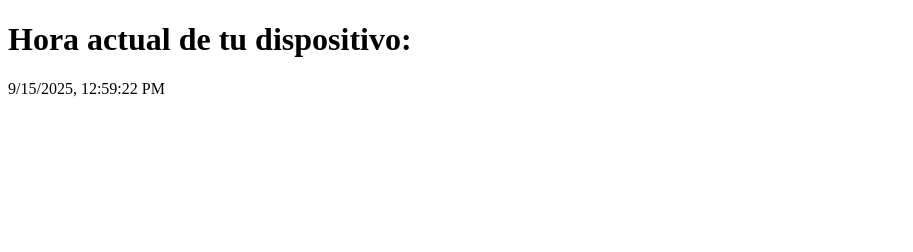
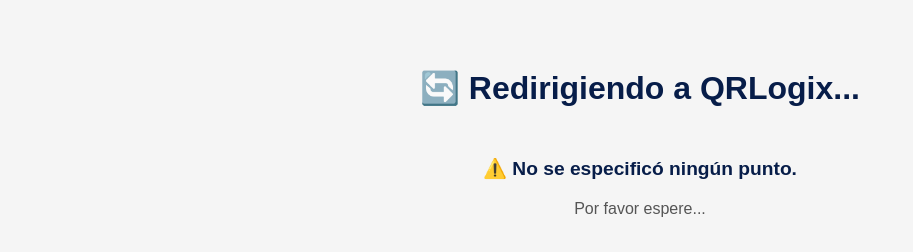
Before and after one commit to usuarioap03-hash/hosting, a plain HTML site: page index.html in a window 1280 px wide. Shown: the whole page, without its empty margins (0-913 px from the left). Drawn offline with Linux system fonts and the light colour scheme.

Commit message:
Update index.html

```diff
--- a/index.html
+++ b/index.html
@@ -1,25 +1,55 @@
 <!DOCTYPE html>
-<html>
+<html lang="es">
 <head>
-<title>Hora del dispositivo</title>
+    <meta charset="UTF-8">
+    <meta name="viewport" content="width=device-width, initial-scale=1.0">
+    <title>QRLogix - Redirección</title>
+    <style>
+        body {
+            background-color: #f5f5f5;
+            font-family: Arial, sans-serif;
+            text-align: center;
+            padding: 40px;
+            color: #071D49;
+        }
+        .mensaje {
+            margin-top: 50px;
+            font-size: 1.2rem;
+            font-weight: bold;
+        }
+        .cargando {
+            margin-top: 20px;
+            font-size: 1rem;
+            color: #555;
+        }
+    </style>
 </head>
 <body>
-<h1>Hora actual de tu dispositivo:</h1>
-<p id="hora"></p>
+    <h1>🔄 Redirigiendo a QRLogix...</h1>
+    <div class="mensaje" id="mensaje"></div>
+    <div class="cargando">Por favor espere...</div>
 
     <script>
+        // ✅ Cambia esta URL cada vez que actualices el túnel
+        const BASE_URL = "https://TU-TUNEL-ACTUAL.ngrok-free.app";
 
-        function mostrarHora() {
+        // Obtener parámetros de la URL
+        const params = new URLSearchParams(window.location.search);
+        const punto = params.get("punto");
 
-            const ahora = new Date();
+        if (punto) {
+            const destino = `${BASE_URL}/scan/punto${punto}`;
+            document.getElementById("mensaje").textContent =
+                `Será redirigido al Punto ${punto}`;
 
-            document.getElementById("hora").textContent = ahora.toLocaleString();
-
+            // Redirigir en 1.5 segundos
+            setTimeout(() => {
+                window.location.href = destino;
+            }, 1500);
+        } else {
+            document.getElementById("mensaje").textContent =
+                "⚠️ No se especificó ningún punto.";
         }
-
-        mostrarHora();
-
-        setInterval(mostrarHora, 1000); // Actualiza cada segundo
-</script>
+    </script>
 </body>
 </html>
```
